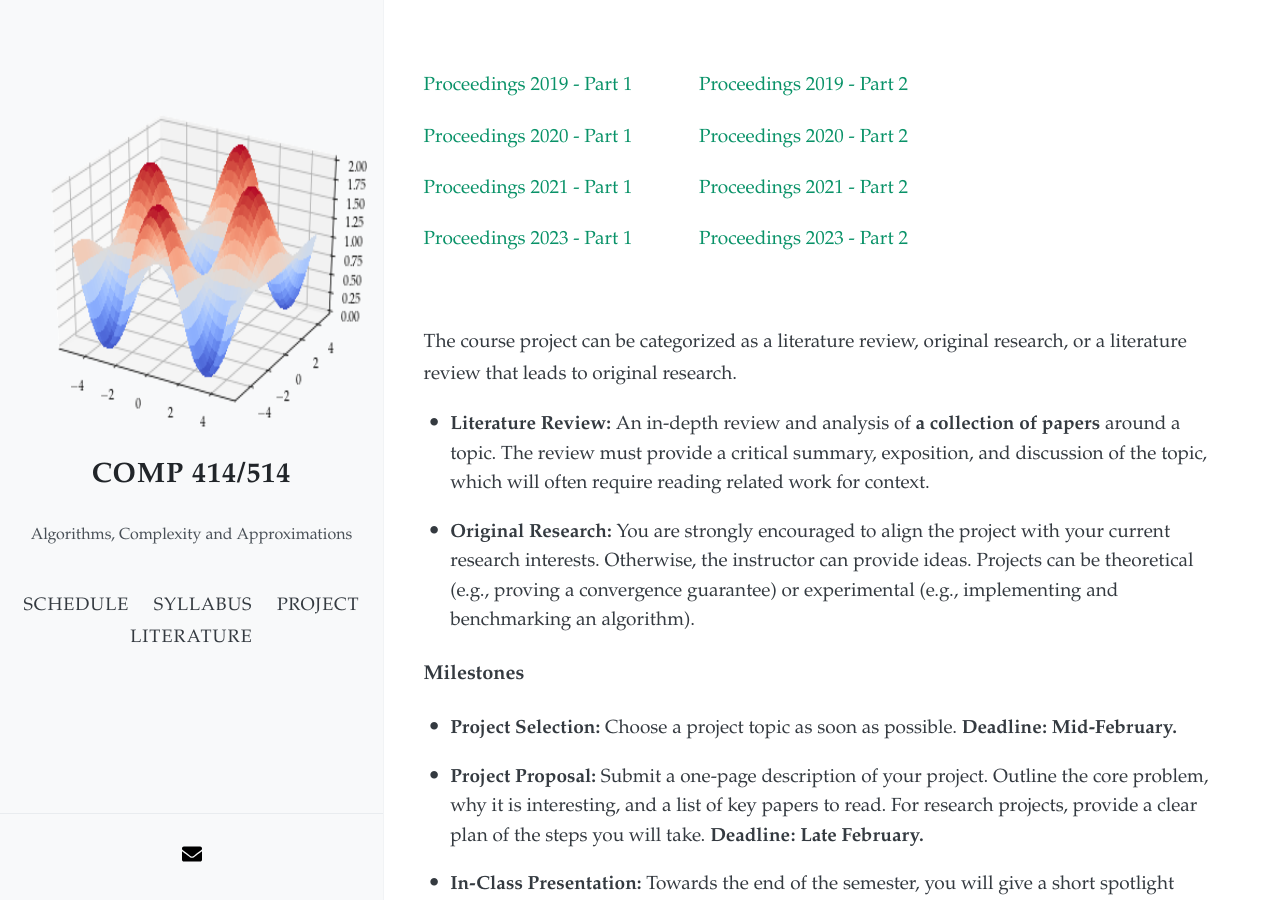
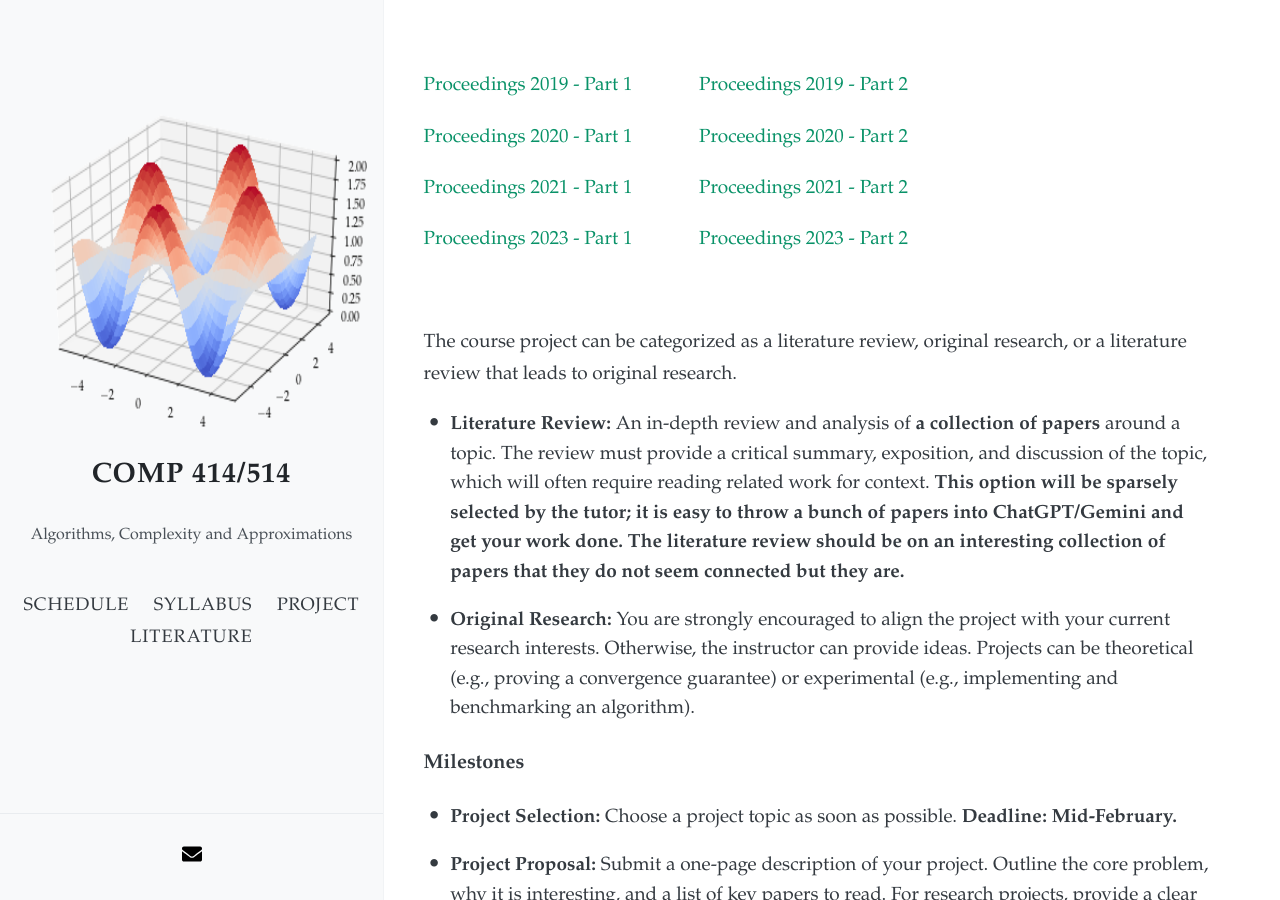
Before and after one commit to akyrillidis/comp414-514, a Jekyll site: the page built from project.md, in a window 1280 px wide and 900 px high. Built offline with Jekyll 4.4.1, drawn with Linux system fonts in a browser that asks for light colours; nearby versions of some CDN libraries.

Commit message:
Update project.md

```diff
--- a/project.md
+++ b/project.md
@@ -16,7 +16,7 @@ layout: default
 
 The course project can be categorized as a literature review, original research, or a literature review that leads to original research.
 
-- **Literature Review:** An in-depth review and analysis of **a collection of papers** around a topic. The review must provide a critical summary, exposition, and discussion of the topic, which will often require reading related work for context.
+- **Literature Review:** An in-depth review and analysis of **a collection of papers** around a topic. The review must provide a critical summary, exposition, and discussion of the topic, which will often require reading related work for context. **This option will be sparsely selected by the tutor; it is easy to throw a bunch of papers into ChatGPT/Gemini and get your work done. The literature review should be on an interesting collection of papers that they do not seem connected but they are.**
 
 - **Original Research:** You are strongly encouraged to align the project with your current research interests. Otherwise, the instructor can provide ideas. Projects can be theoretical (e.g., proving a convergence guarantee) or experimental (e.g., implementing and benchmarking an algorithm).
 
```
